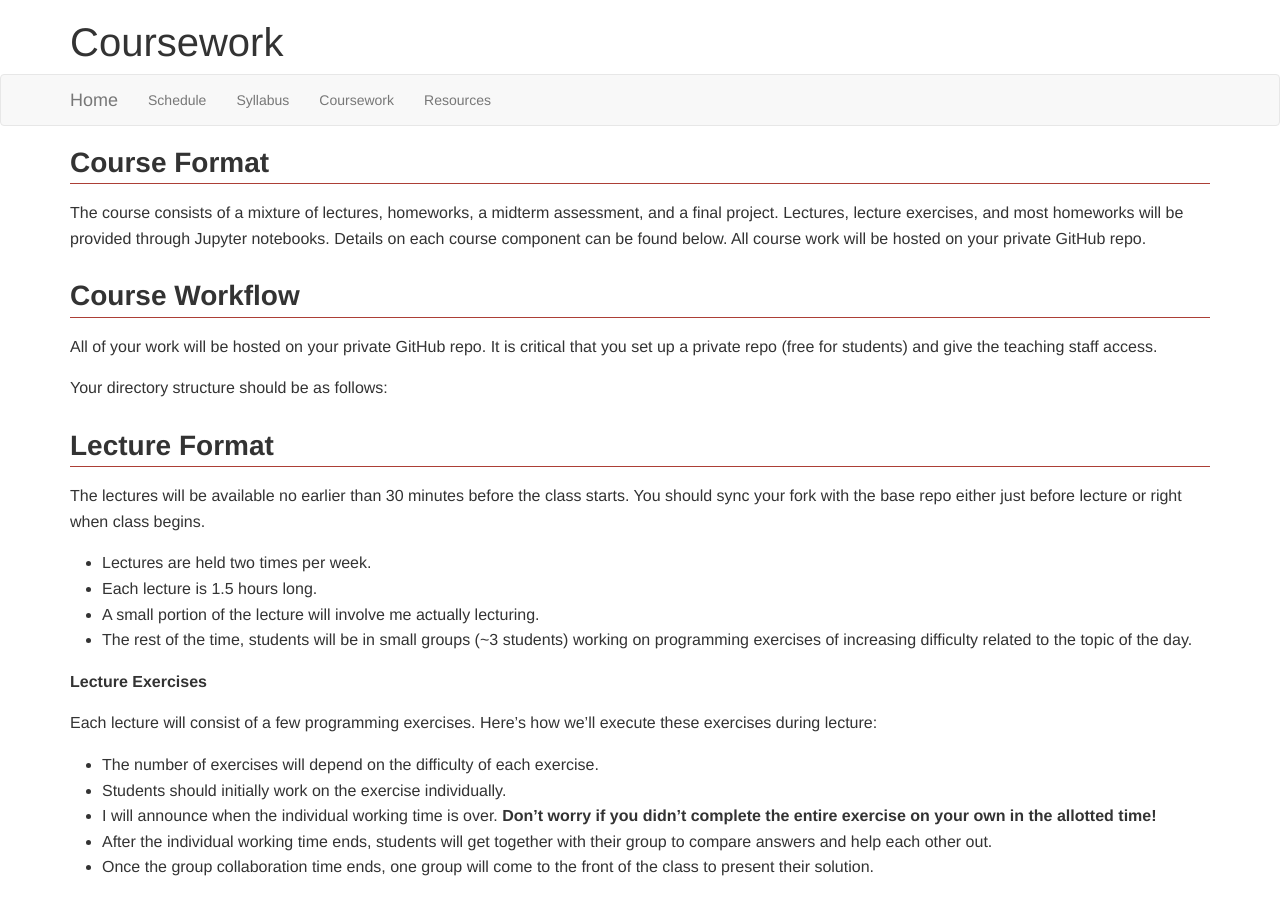
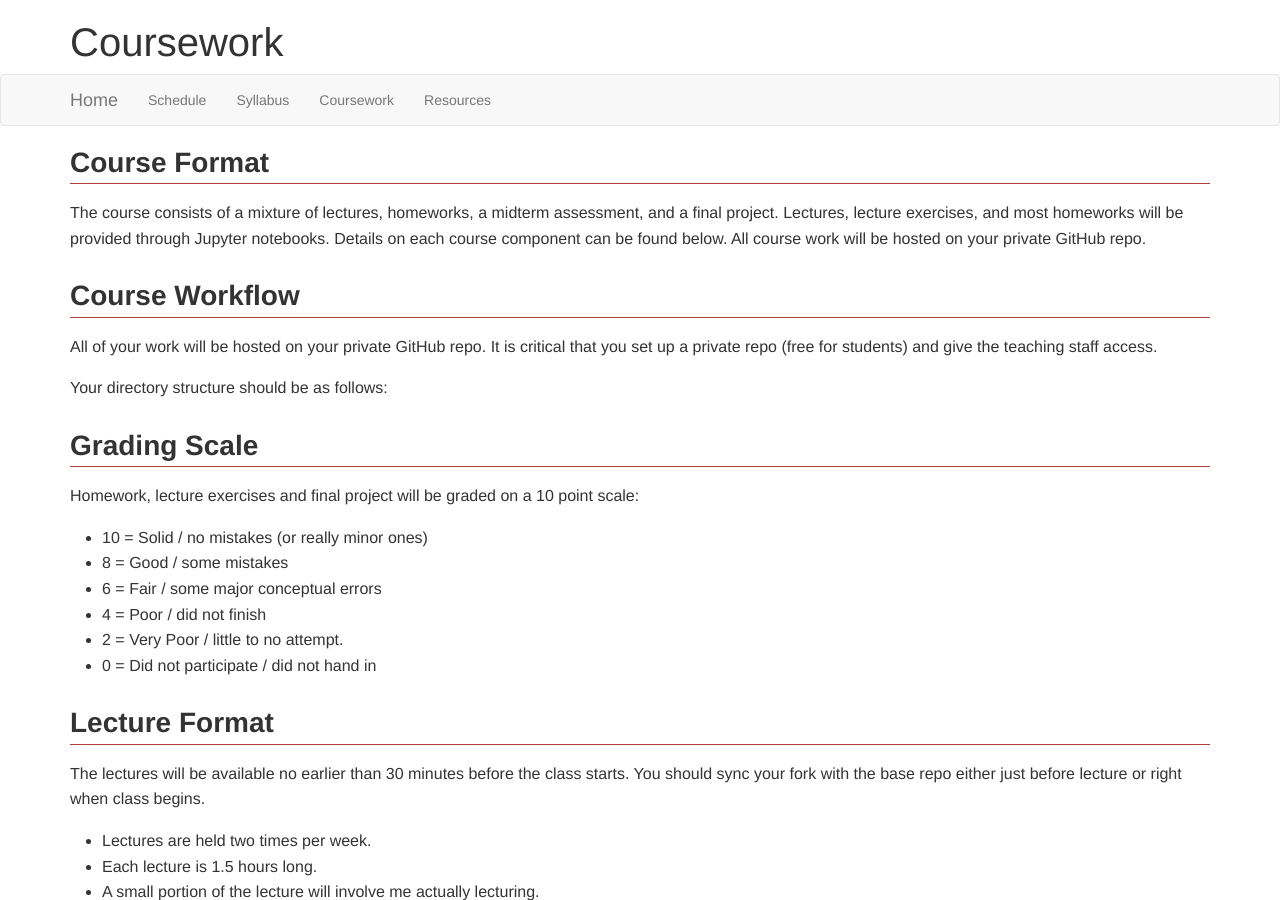
Before and after one commit to xuwd11/cs207_Weidong_Xu, a Jekyll site: the page built from coursework.md, in a window 1280 px wide and 900 px high. Built offline with Jekyll 4.4.1, drawn with Linux system fonts in a browser that asks for light colours; nearby versions of some CDN libraries.

Commit message:
Grading scale.

```diff
--- a/coursework.md
+++ b/coursework.md
@@ -17,6 +17,17 @@ that you set up a private repo (free for students) and give the teaching staff
 access.
 
 Your directory structure should be as follows:
+
+## Grading Scale
+
+Homework, lecture exercises and final project will be graded on a 10 point scale:
+
+* 10 = Solid / no mistakes (or really minor ones)
+* 8 = Good / some mistakes
+* 6 = Fair / some major conceptual errors
+* 4 = Poor / did not finish
+* 2 = Very Poor / little to no attempt.
+* 0 = Did not participate / did not hand in
 
 ## Lecture Format
 
@@ -72,10 +83,9 @@ complete the exercises!
 * Solutions _must_ be your own!
 
 **Late Policy**
+
 Late homework will not be accepted except in special cases.  Please contact me as
 soon as possible in the case of an unforeseen emergency or illness so we can figure
 out an approprate plan of action on a case by case basis.
 
-
-
 ## A Note on Groups
```
